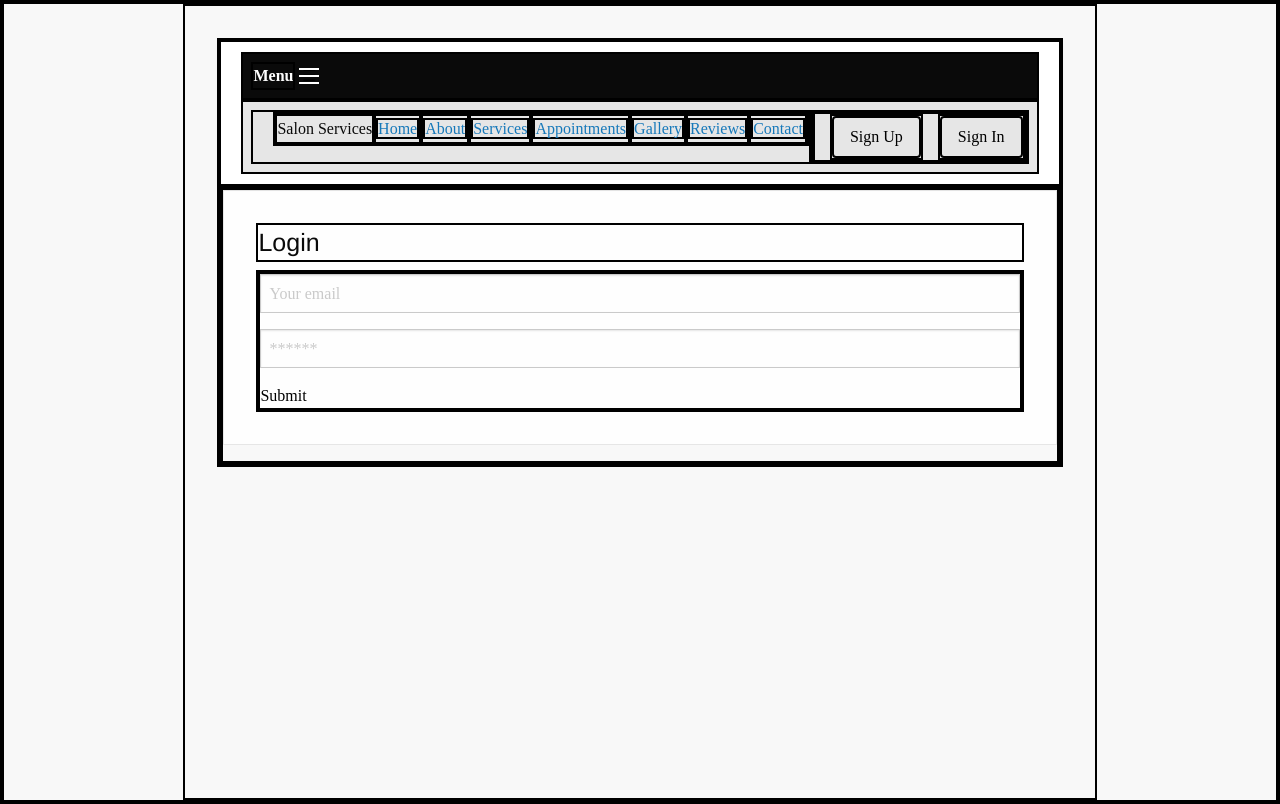
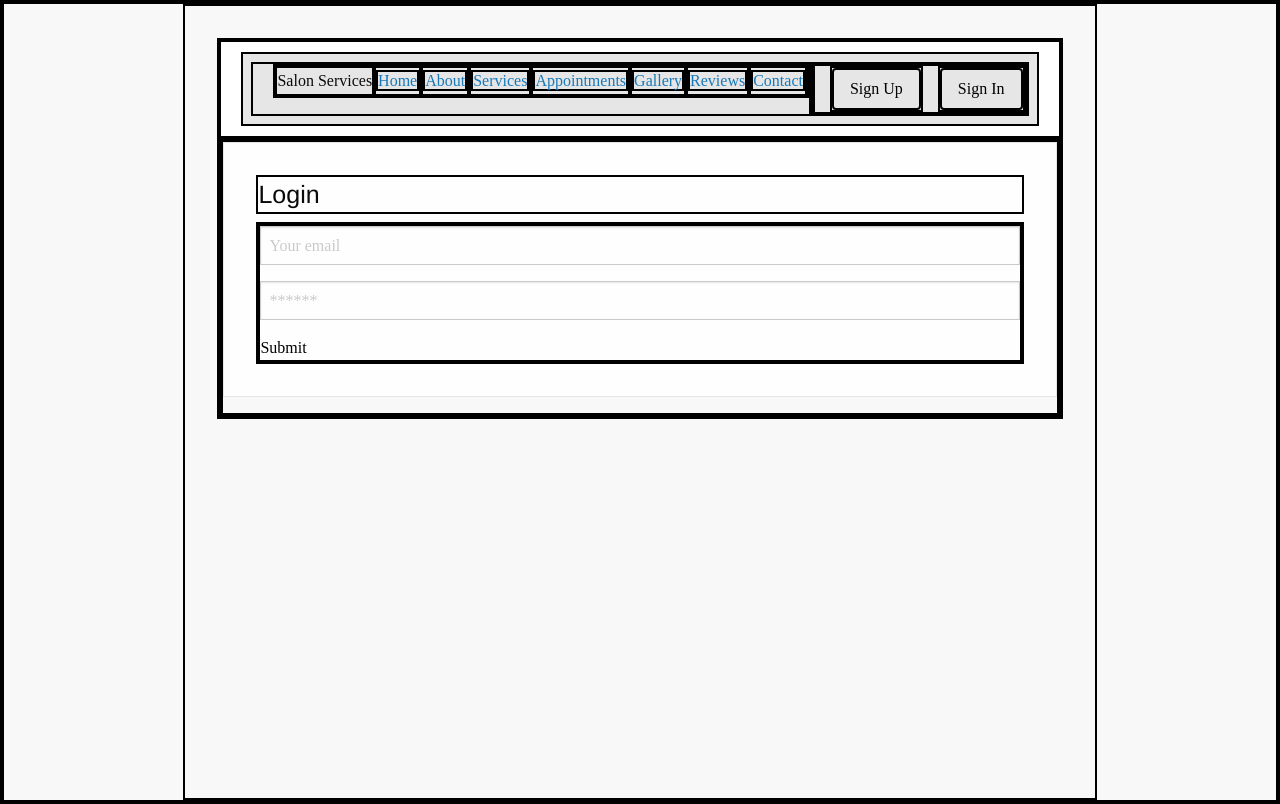
Before and after one commit to anthonyero/salon-services, a React (Vite) app in the folder client/: page /login in a window 1280 px wide. Built offline with nearby package versions, Linux system fonts and the light colour scheme.

Commit message:
changed navbar menu formating for mobile

```diff
--- a/client/src/components/Navbar.css
+++ b/client/src/components/Navbar.css
@@ -1,56 +1,44 @@
- @import 'foundation-sites/dist/css/foundation.min.css';
-
-  /* Basic reset */
+@import 'foundation-sites/dist/css/foundation.min.css';
+/* Basic reset */
 * {
   margin: 0;
   padding: 0;
   box-sizing: border-box;
 }
-
 /* Navbar styles */
 .sticky-nav {
-  position: sticky;
-  top: 0;
-  z-index: 1000;
   background-color: #fff;
   box-shadow: 0 2px 4px rgba(0, 0, 0, 0.1);
   padding: 10px 20px;
+  z-index: 1000;
 }
-
 .title-bar {
-  display: flex;
+  display: none;
   justify-content: space-between;
   align-items: center;
 }
-
 .menu-icon {
   display: none;
 }
-
 .top-bar {
   display: flex;
   justify-content: space-between;
   align-items: center;
 }
-
 .dropdown-menu {
   display: flex;
   list-style: none;
 }
-
 .menu-text {
   margin-right: auto;
 }
-
 .menu {
   display: flex;
   list-style: none;
 }
-
 .menu li {
   margin-left: 15px;
 }
-
 .menu a {
   text-decoration: none;
   color: #000;
@@ -58,47 +46,42 @@
   border-radius: 4px;
   transition: background-color 0.3s ease;
 }
-
 .menu a:hover {
   background-color: #555;
   color: #fff;
 }
-
 /* Media query for small screens */
 @media (max-width: 768px) {
+  .sticky-nav {
+    position: sticky;
+    top: 0;
+  }
+  .title-bar {
+    display: flex;
+  }
   .menu-icon {
     display: block;
   }
-
- .title-bar{
-  display:flex;
- }
-
   .top-bar {
     flex-direction: column;
     align-items: flex-start;
   }
-
   .dropdown-menu {
     flex-direction: column;
     display: none;
     width: 100%;
   }
-
   .dropdown-menu.active {
     display: flex;
   }
-
   .menu {
     flex-direction: column;
     display: none;
     width: 100%;
   }
-
   .menu.active {
     display: flex;
   }
-
   .menu li {
     margin-left: 0;
     width: 100%;
@@ -107,7 +90,19 @@
   }
 }
 @media (min-width: 769px) {
+  .sticky-nav {
+    position: relative;
+  }
   .title-bar {
     display: none;
   }
+  .menu-icon {
+    display: none;
+  }
+  .dropdown-menu {
+    display: flex;
+  }
+  .menu {
+    display: flex;
+  }
 }
--- a/client/src/components/Navbar.jsx
+++ b/client/src/components/Navbar.jsx
@@ -1,54 +1,70 @@
-import React, {useState} from 'react';
+import React, { useState, useEffect } from 'react';
 import { Link } from 'react-router-dom';
 import './Navbar.css';
 import Auth from '../utils/auth';
 
 const Navbar = () => {
-  // Delete when custom style applied. Current settings default to white text which isn't visible
   const styles = {
     button: {
       color: "black"
     }
-  }
+  };
 
   const [menuOpen, setMenuOpen] = useState(false);
-
   const toggleMenu = () => {
     setMenuOpen(!menuOpen);
   };
+  const closeMenu = () => {
+    setMenuOpen(false);
+  };
+
+  const [isMobile, setIsMobile] = useState(window.innerWidth <= 768);
+  useEffect(() => {
+    const handleResize = () => {
+      setIsMobile(window.innerWidth <= 768);
+    };
+    window.addEventListener('resize', handleResize);
+    return () => {
+      window.removeEventListener('resize', handleResize);
+    };
+  }, []);
 
   return (
     <div className="sticky-nav">
+      {isMobile && (
         <div className="title-bar">
           <div className="title-bar-title">Menu</div>
           <button className="menu-icon" type="button" onClick={toggleMenu}>
             &#9776;
           </button>
         </div>
+      )}
+
       <div className={`top-bar ${menuOpen ? 'active' : ''}`}>
         <div className="top-bar-left">
           <ul className={`dropdown-menu ${menuOpen ? 'active' : ''}`}>
             <li className="menu-text">Salon Services</li>
-            <li><Link to="/">Home</Link></li>
-            <li><Link to="/about">About</Link></li>
-            <li><Link to="/services">Services</Link></li>
-            <li><Link to="/request-appointment">Appointments</Link></li>
-            <li><Link to="/gallery">Gallery</Link></li>
-            <li><Link to="/reviews">Reviews</Link></li>
-            <li><Link to="/contact">Contact</Link></li>
-            {Auth.loggedIn() ? <li><Link to="/me">Me</Link></li> : <></> }
+            <li><Link to="/" onClick={closeMenu}>Home</Link></li>
+            <li><Link to="/about" onClick={closeMenu}>About</Link></li>
+            <li><Link to="/services" onClick={closeMenu}>Services</Link></li>
+            <li><Link to="/request-appointment" onClick={closeMenu}>Appointments</Link></li>
+            <li><Link to="/gallery" onClick={closeMenu}>Gallery</Link></li>
+            <li><Link to="/reviews" onClick={closeMenu}>Reviews</Link></li>
+            <li><Link to="/contact" onClick={closeMenu}>Contact</Link></li>
+            {Auth.loggedIn() && <li><Link to="/me" onClick={closeMenu}>Me</Link></li>}
           </ul>
         </div>
         <div className="top-bar-right">
-        {Auth.loggedIn()
-        ? (<button className="logout" type="button" onClick={Auth.logout} style={styles.button}
-          >Log Out</button>
-          )
-        : (<ul className={`menu ${menuOpen ? 'active' : ''}`}>
-            <li><Link to="/signup">Sign Up</Link></li>
-            <li><Link to="/login">Sign In</Link></li>
-          </ul>)
-        }
+          {Auth.loggedIn() ? (
+            <button className="logout" type="button" onClick={() => { Auth.logout(); closeMenu(); }} style={styles.button}>
+              Log Out
+            </button>
+          ) : (
+            <ul className={`menu ${menuOpen ? 'active' : ''}`}>
+              <li><Link to="/signup" onClick={closeMenu}>Sign Up</Link></li>
+              <li><Link to="/login" onClick={closeMenu}>Sign In</Link></li>
+            </ul>
+          )}
         </div>
       </div>
     </div>
```
Lines whose indentation alone changed are shown as unchanged.
